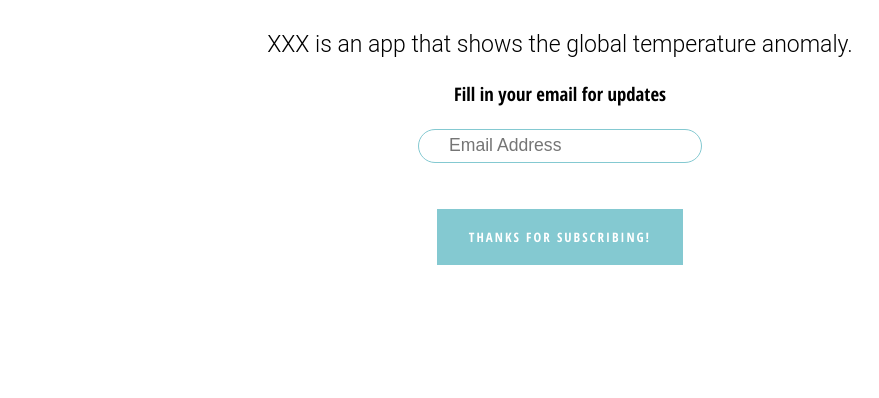
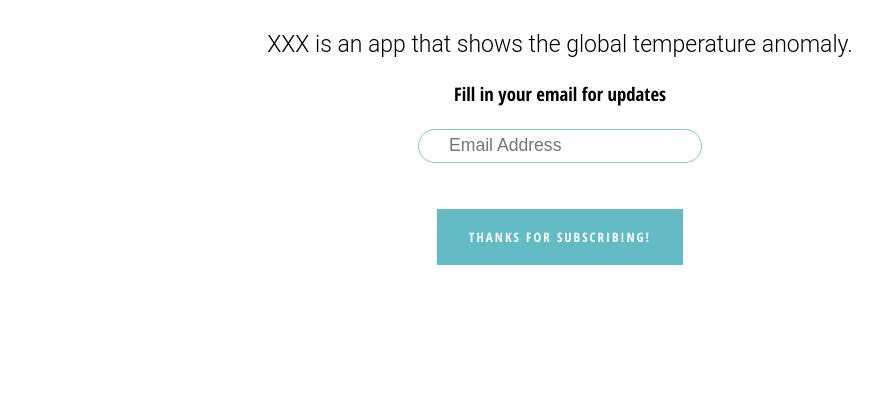
Before and after one commit to HoDominic/interaction-design-eindopdracht, a plain HTML site: page landingpage.html in a window 1280 px wide. Both pictures are taken after a click on the link "SUBSCRIBE TO OUR EMAIL LIST". Shown: the part 359-757 px from the top of the page, without its empty margins (80-959 px from the left). Drawn offline with nearby package versions, Linux system fonts and the light colour scheme.

Commit message:
added color after click on button

```diff
--- a/css/screen.css
+++ b/css/screen.css
@@ -179,16 +179,19 @@ img {
 
 
 
+
+
 .c-button:active {
     color: #ffffff;
-    transition: ease-in 2s;
+
     background: var(--lead-theme-color-x-dark);
+
 }
 
 
 .c-button:hover {
     color: #fff;
-    background-position: right center;
+
     box-shadow: inset 300px 0 0 0 var(--lead-theme-color-x-dark);
 }
 
--- a/script/validation.js
+++ b/script/validation.js
@@ -19,7 +19,7 @@ const listenToClickButton = function () {
 
 function changeText() {
     button.innerHTML = "Thanks for subscribing!";
-
+    button.style.background = '#63BBC5';
 }
 
 
```
